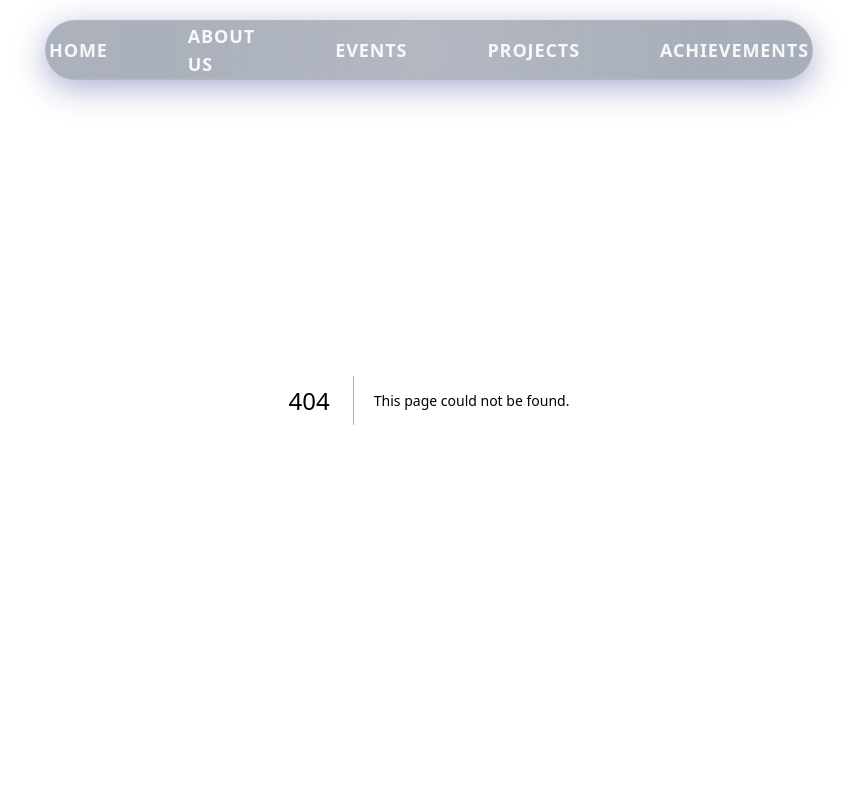
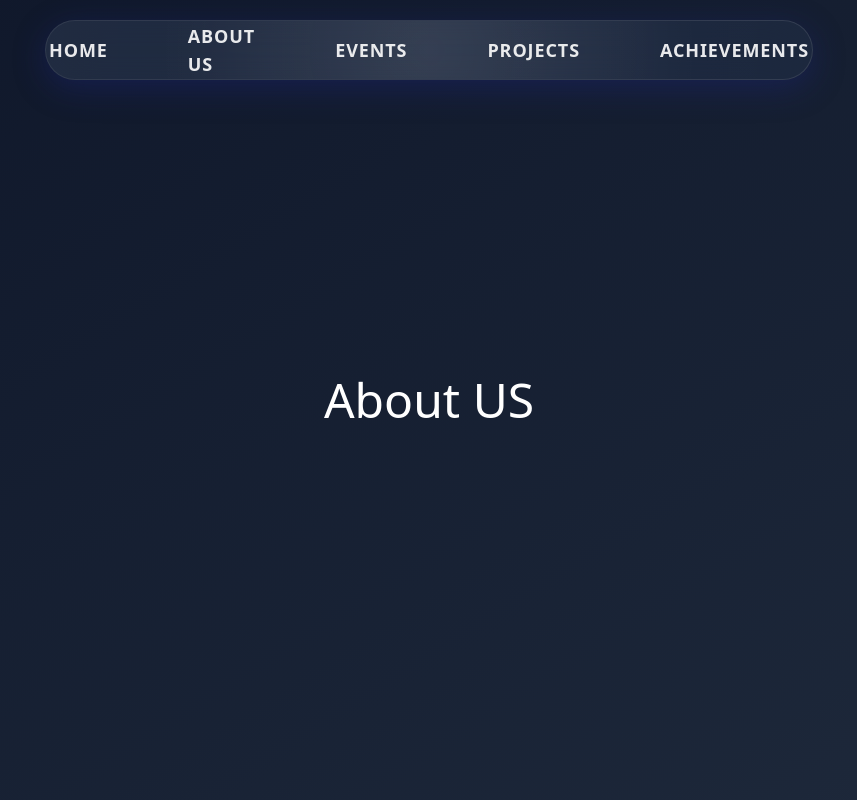
Before and after one commit to Soumyadipmaity1/keskiit-test, a Next.js app: page /about in a window 1280 px wide. Before the commit this address had no page. Shown: the top 800 px of the page, without its empty margins (211-1068 px from the left). Built offline with nearby package versions, Linux system fonts and the light colour scheme.

Commit message:
add About page component with styled layout

```diff
--- /dev/null
+++ b/src/app/about/page.tsx
@@ -0,0 +1,11 @@
+import React from 'react'
+
+function page() {
+  return (
+    <div className='text-white flex justify-center text-5xl items-center h-screen bg-gradient-to-br from-[#0f172a] to-[#1e293b]'>
+      About US
+    </div>
+  )
+}
+
+export default page
```
